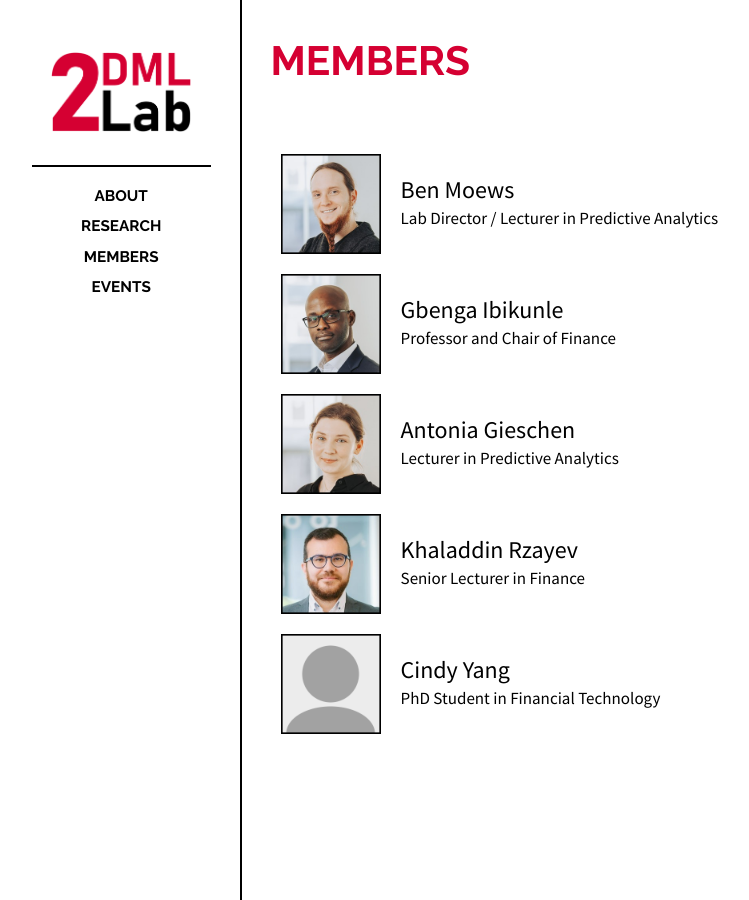
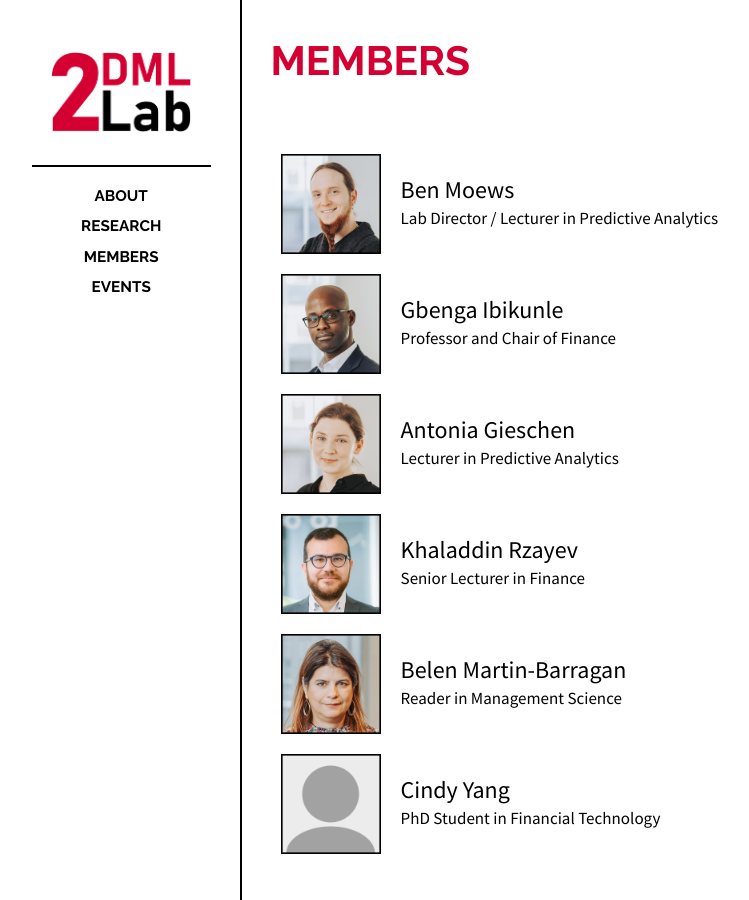
Before and after one commit to 2dml-lab/2dml-lab.github.io, a Jekyll site: the page built from _posts/2024-02-02-members.md, in a window 1280 px wide. Shown: the whole page, without its empty margins (118-867 px from the left). Built offline with Jekyll 4.4.1, drawn with Linux system fonts in a browser that asks for light colours.

Commit message:
Update 2024-02-02-members.md

```diff
--- a/_posts/2024-02-02-members.md
+++ b/_posts/2024-02-02-members.md
@@ -56,6 +56,15 @@
 </div>
 
 <div class="card">
+  <img class="image" alt="profile image" src="/images/belen_m.png"/>
+  <div>
+    <div class="name"><a href="https://www.business-school.ed.ac.uk/staff/belen-martin-barragan" class="nounderline">Belen Martin-Barragan</a></div>
+    <p class="" style="margin: 4px;"></p>
+    <div class="job">Reader in Management Science</div>
+  </div>
+</div>
+
+<div class="card">
   <img class="image" alt="profile image" src="/images/unknown.png"/>
   <div>
     <div class="name"><a href="https://www.business-school.ed.ac.uk/phd-profile/cindy-yang" class="nounderline">Cindy Yang</a></div>
```
